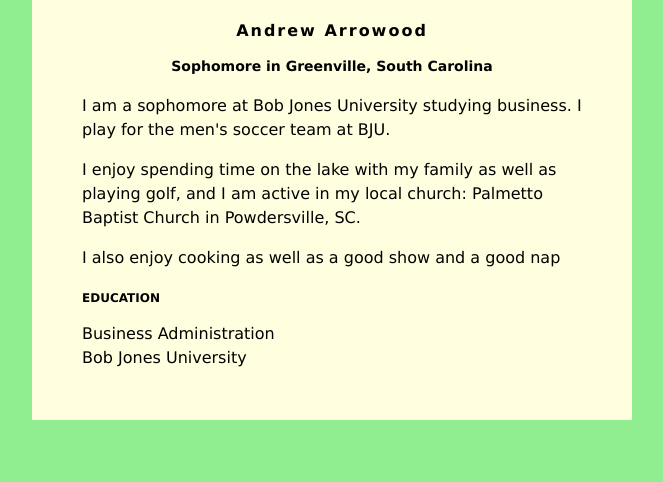
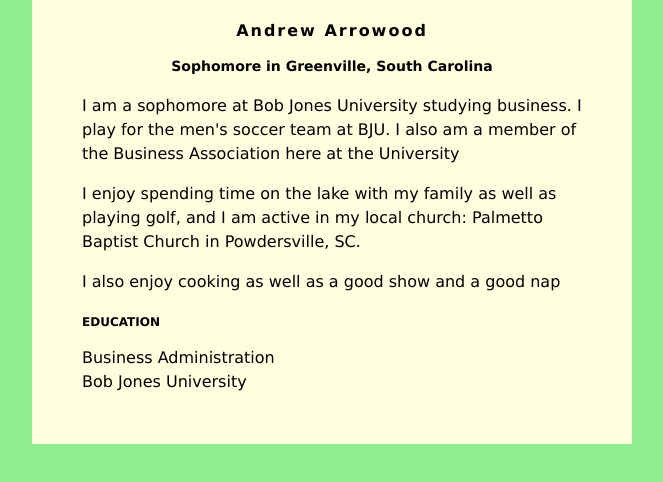
Before and after one commit to andrew-arrowood/andrew-arrowood.github.io, a plain HTML site: page index.html in a window 1280 px wide. Shown: the whole page, without its empty margins (308-971 px from the left). Drawn offline with Linux system fonts and the light colour scheme.

Commit message:
Update index.html

```diff
--- a/index.html
+++ b/index.html
@@ -33,7 +33,7 @@ h3 {
         <h1>Andrew Arrowood</h1>
         <h2>Sophomore in Greenville, South Carolina</h2>
 
-         <p>I am a sophomore at Bob Jones University studying business. I play for the men's soccer team at BJU.</p>
+         <p>I am a sophomore at Bob Jones University studying business. I play for the men's soccer team at BJU. I also am a member of the Business Association here at the University</p>
          <p>
             I enjoy spending time on the lake with my family as well as playing golf, and I am active in my local church: Palmetto Baptist Church in Powdersville, SC.
          </p>
```
